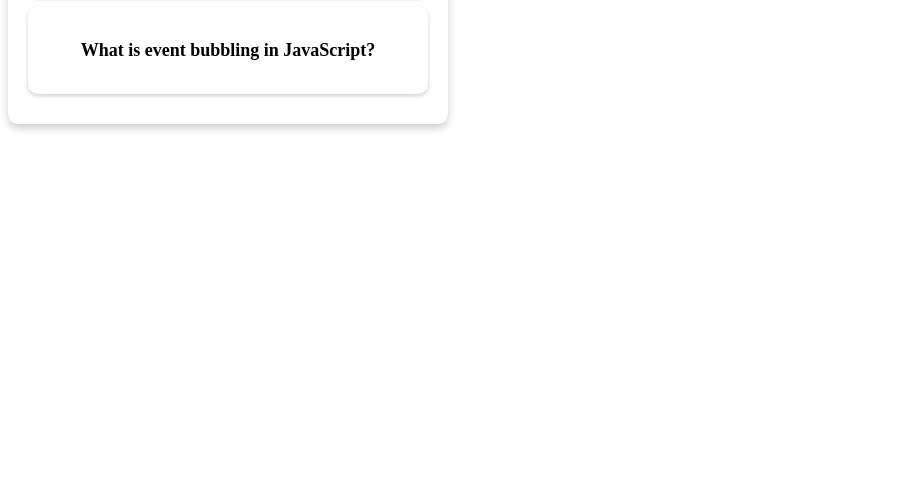
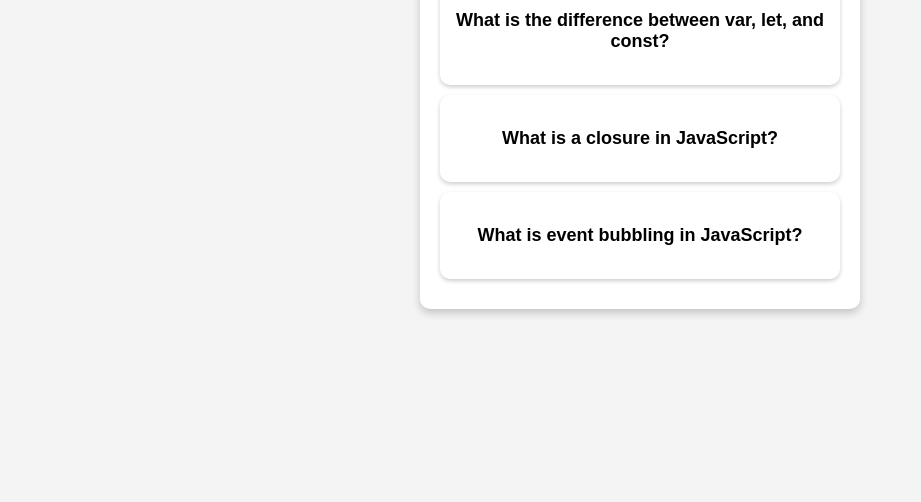
Before and after one commit to mayuri679/abc, a plain HTML site: page index.html in a window 1280 px wide. Shown: the part 298-800 px from the top of the page, without its empty margins (0-921 px from the left). Drawn offline with Linux system fonts and the light colour scheme.

Commit message:
Update index.html

```diff
--- a/index.html
+++ b/index.html
@@ -5,7 +5,7 @@
     <meta name="viewport" content="width=device-width, initial-scale=1.0">
     <title>Flash Cards</title>
     <style>
-        [12:22 pm, 05/03/2025] Mayuri: body {
+     body {
     font-family: Arial, sans-serif;
     display: flex;
     justify-content: center;
```
